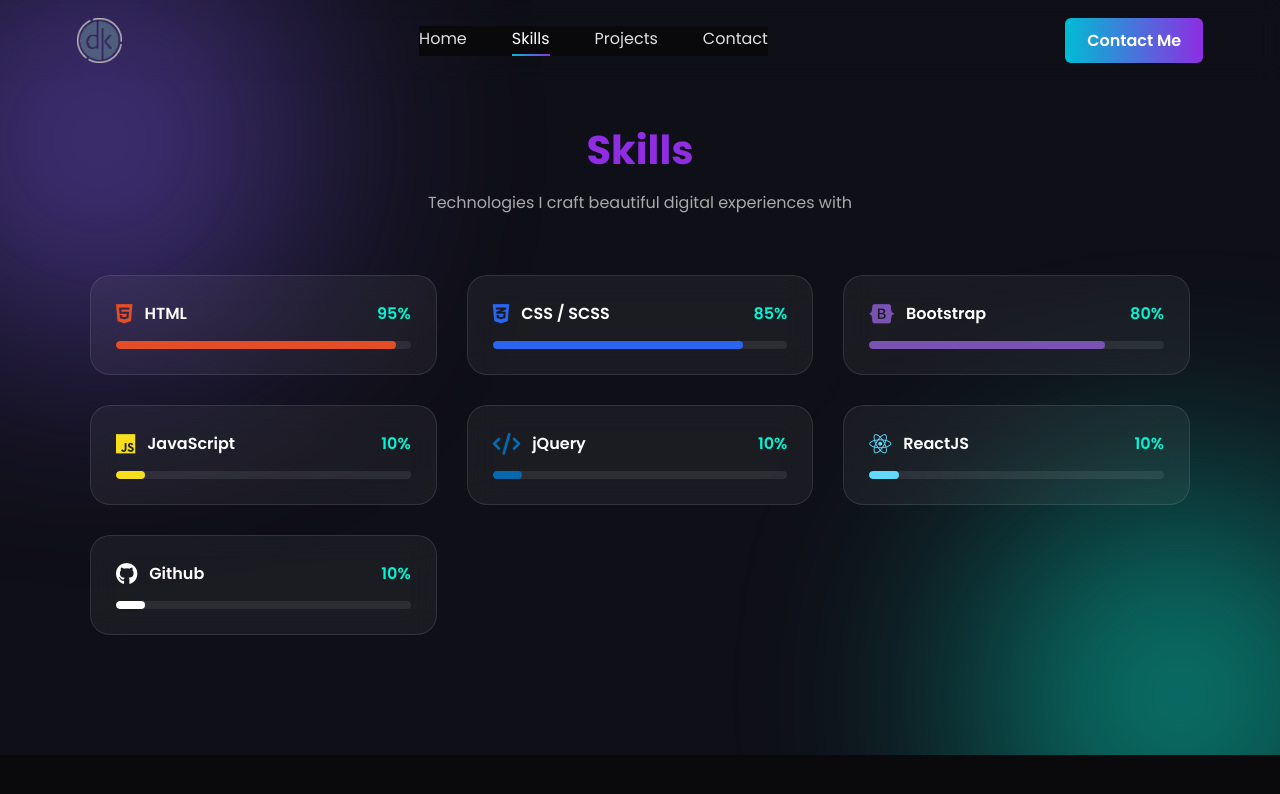
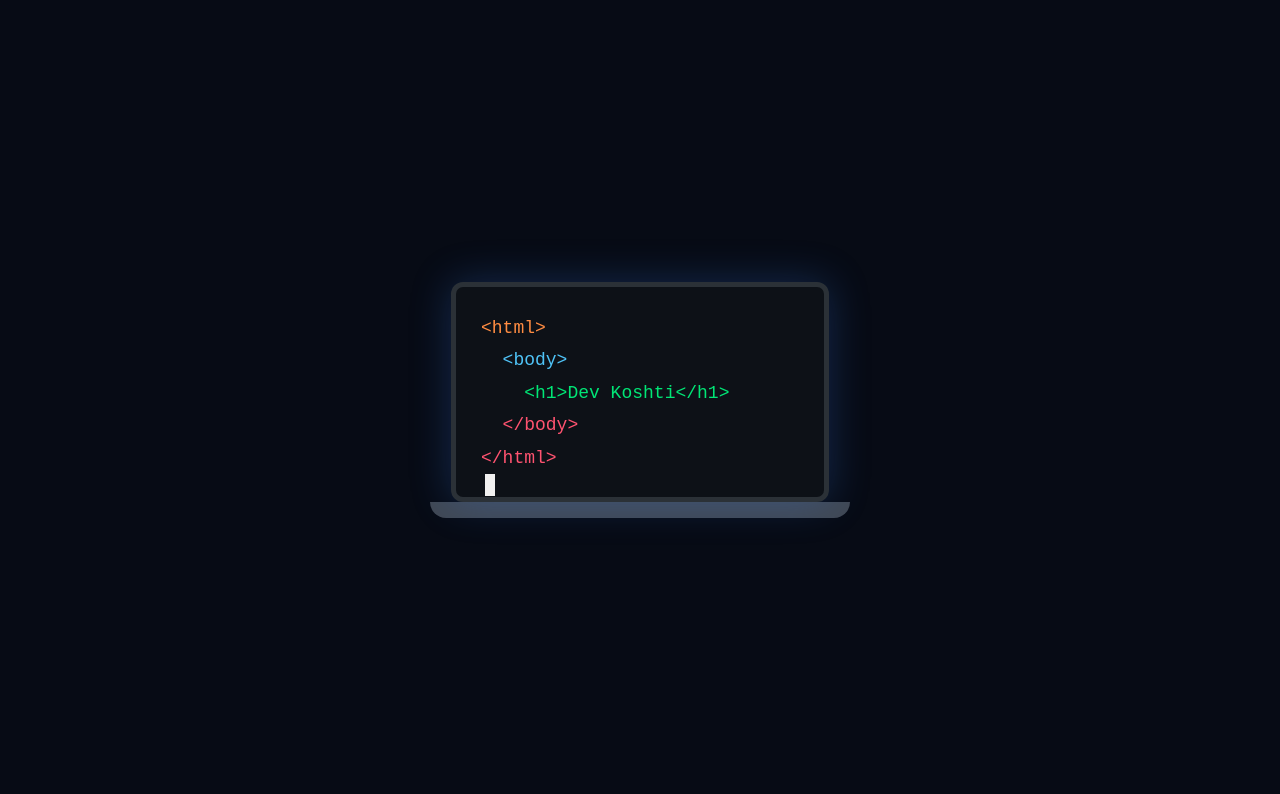
Before and after one commit to Devkoshti16/Portfolio, a React (Vite) app: page /Skills in a window 1280 px wide. Shown: the top 794 px of the page. Built offline with nearby package versions, Linux system fonts and the light colour scheme.

Commit message:
reloader update

```diff
--- a/src/App.jsx
+++ b/src/App.jsx
@@ -12,13 +12,13 @@ import "animate.css";
 function App() {
   const [loading, setLoading] = useState(true);
 
-  useEffect(() => {
-    const timer = setTimeout(() => {
-      setLoading(false);
-    }, 1500); // simulate loading for 1.5s
+  // useEffect(() => {
+  //   const timer = setTimeout(() => {
+  //     setLoading(false);
+  //   }, 1500); // simulate loading for 1.5s
 
-    return () => clearTimeout(timer);
-  }, []);
+  //   return () => clearTimeout(timer);
+  // }, []);
 
   if (loading) {
     return <Preloader />;
--- a/src/components/Header/Header.css
+++ b/src/components/Header/Header.css
@@ -1,14 +1,3 @@
-/* --- Root variables --- */
-:root {
-  --font-main: "Poppins", sans-serif;
-  --bg-dark: #0a0a0c;
-  --card-dark: #121215;
-  --text-light: #e0e0e0;
-  --primary-glow: #8e2de2;
-  --secondary-glow: #00bcd4;
-  --border-dark: #222;
-}
-
 /* --- Header Container --- */
 .header {
   display: flex;
@@ -85,7 +74,7 @@
 
 .nav-item:hover,
 .nav-item.active {
-  color: #fff;
+  color: var(--white);
 }
 
 .nav-item:hover::after,
--- a/src/components/Preloader/Preloader.css
+++ b/src/components/Preloader/Preloader.css
@@ -1,121 +1,144 @@
 #preloader {
   position: fixed;
   inset: 0;
-  background: radial-gradient(circle at center, var(--primary-color), #000);
+  background: #070b15;
   display: flex;
+  justify-content: center;
   align-items: center;
-  justify-content: center;
   z-index: 9999;
-  transition: opacity 1s ease, visibility 1s ease;
-  opacity: 1;
-  visibility: visible;
+  transition: 0.8s;
 }
 
 #preloader.fade-out {
   opacity: 0;
   visibility: hidden;
-  transform: scale(1.05);
 }
 
-.loader {
-  text-align: center;
-  color: var(--white);
-  font-family: "Poppins", sans-serif;
-  position: relative;
-  animation: fadeInUp 1s ease;
+.laptop {
+  display: flex;
+  flex-direction: column;
+  align-items: center;
 }
 
-/* Orbiting animation */
-.orbit {
-  width: 90px;
-  height: 90px;
-  border: 2px solid rgba(255, 255, 255, 0.2);
-  border-radius: 50%;
+.screen {
+  width: 90%;
+  height: 220px;
+
+  background: #0d1117;
+
+  border: 5px solid #2b3137;
+  border-radius: 12px;
+
+  overflow: hidden;
+
   position: relative;
-  margin: 0 auto 20px;
-  animation: rotate 2.4s linear infinite;
+
+  box-shadow: 0 0 40px rgba(59, 130, 246, 0.25);
 }
 
-.planet {
-  width: 15px;
-  height: 15px;
-  background: var(--secondary-color);
-  border-radius: 50%;
-  position: absolute;
-  top: -6px;
-  left: 50%;
-  transform: translateX(-50%);
-  box-shadow: 0 0 12px var(--secondary-color);
+.base {
+  width: 420px;
+  height: 16px;
+
+  background: #404854;
+  border-radius: 0 0 20px 20px;
 }
 
-.loader-text {
-  font-size: 1.4rem;
-  letter-spacing: 2px;
-  text-transform: capitalize;
-  font-weight: 600;
-  color: var(--white);
+.code {
+  padding: 25px;
+  font-family: monospace;
+  color: #fff;
+  font-size: 18px;
+  line-height: 1.8;
 }
 
-/* Animations */
-@keyframes rotate {
+.line {
+  display: block;
+  opacity: 0;
+  width: 0;
+  white-space: nowrap;
+  overflow: hidden;
+
+  animation:
+    typing 0.5s forwards,
+    reveal 0.2s forwards;
+}
+
+.line:nth-child(1) {
+  animation-delay: 0.2s;
+}
+.line:nth-child(2) {
+  animation-delay: 0.7s;
+}
+.line:nth-child(3) {
+  animation-delay: 1.2s;
+}
+.line:nth-child(4) {
+  animation-delay: 1.7s;
+}
+.line:nth-child(5) {
+  animation-delay: 2.2s;
+}
+
+.html {
+  color: #ff8c42;
+}
+.body {
+  color: #4fc3f7;
+}
+.dev {
+  color: #00e676;
+}
+.close {
+  color: #ff5370;
+}
+
+.cursor {
+  display: inline-block;
+
+  width: 10px;
+  height: 22px;
+
+  background: #fff;
+
+  margin-left: 4px;
+
+  animation: blink 0.8s infinite;
+}
+
+@keyframes typing {
+  from {
+    width: 0;
+  }
   to {
-    transform: rotate(360deg);
+    width: 100%;
   }
 }
 
-@keyframes fadeInUp {
-  from {
-    opacity: 0;
-    transform: translateY(15px);
-  }
-  to {
-    opacity: 1;
-    transform: translateY(0);
-  }
-}
-
-@keyframes fadeIn {
-  from {
-    opacity: 0.4;
-  }
+@keyframes reveal {
   to {
     opacity: 1;
   }
 }
 
-/* Tablet View */
-@media (max-width: 768px) {
-  .orbit {
-    width: 70px;
-    height: 70px;
-  }
-
-  .planet {
-    width: 12px;
-    height: 12px;
-    top: -5px;
-  }
-
-  .loader-text {
-    font-size: 1.2rem;
+@keyframes blink {
+  50% {
+    opacity: 0;
   }
 }
 
-/* Mobile View */
 @media (max-width: 480px) {
-  .orbit {
-    width: 55px;
-    height: 55px;
+  .screen {
+    height: 150px;
   }
 
-  .planet {
-    width: 10px;
-    height: 10px;
-    top: -4px;
+  .base {
+    width: 250px;
   }
 
-  .loader-text {
-    font-size: 1rem;
-    letter-spacing: 1.2px;
+  .code {
+    font-size: 14px;
+    padding: 18px;
+    line-height: 1.5;
   }
 }
--- a/src/components/Preloader/Preloader.jsx
+++ b/src/components/Preloader/Preloader.jsx
@@ -4,20 +4,36 @@ import "./Preloader.css";
 const Preloader = () => {
   const [fadeOut, setFadeOut] = useState(false);
 
-  let Name = "Dev Koshti";
-
   useEffect(() => {
-    const timer = setTimeout(() => setFadeOut(true), 1800);
+    const timer = setTimeout(() => setFadeOut(false), 2500);
     return () => clearTimeout(timer);
   }, []);
 
   return (
     <div id="preloader" className={fadeOut ? "fade-out" : ""}>
-      <div className="loader">
-        <div className="orbit">
-          <div className="planet"></div>
+      <div className="laptop">
+
+        <div className="screen">
+
+          <div className="code">
+            <span className="line html">&lt;html&gt;</span>
+            <span className="line body">&nbsp;&nbsp;&lt;body&gt;</span>
+            <span className="line dev">
+              &nbsp;&nbsp;&nbsp;&nbsp;&lt;h1&gt;Dev Koshti&lt;/h1&gt;
+            </span>
+            <span className="line close">
+              &nbsp;&nbsp;&lt;/body&gt;
+            </span>
+            <span className="line close">&lt;/html&gt;</span>
+
+            <span className="cursor"></span>
+
+          </div>
+
         </div>
-        <h2 className="loader-text">{Name}</h2>
+
+        <div className="base"></div>
+
       </div>
     </div>
   );
--- a/src/pages/Contact/Contact.css
+++ b/src/pages/Contact/Contact.css
@@ -18,7 +18,7 @@
 .contact-left h3 {
   font-size: 1.8rem;
   font-weight: 600;
-  color: #fff;
+  color: var(--white);
 }
 
 .contact-left p {
@@ -62,7 +62,7 @@
 
 .info-text h4 {
   margin: 0 0 5px 0;
-  color: #fff;
+  color: var(--white);
   font-weight: 600;
 }
 
@@ -95,7 +95,6 @@
 .contact-form textarea {
   width: 100%;
   padding: 12px 16px;
-  background: #0a0a0c;
   border: 1px solid var(--border-dark);
   border-radius: 8px;
   color: var(--text-light);
--- a/src/pages/Projects/Projects.css
+++ b/src/pages/Projects/Projects.css
@@ -1,14 +1,3 @@
-/* --- Root variables --- */
-:root {
-  --bg-dark: #0a0a0c;
-  --card-dark: #121215;
-  --text-light: #e0e0e0;
-  --text-muted: #888;
-  --primary-glow: #8e2de2;
-  --secondary-glow: #00bcd4;
-  --border-dark: #222;
-}
-
 /* --- Section --- */
 .projects {
   background: var(--bg-dark);
@@ -62,7 +51,11 @@
   right: 0;
   padding: 1.5rem;
   transform: translateY(calc(100% - 65px));
-  background: linear-gradient(to top, rgba(18, 18, 21, 1) 70%, rgba(18, 18, 21, 0.8));
+  background: linear-gradient(
+    to top,
+    rgba(18, 18, 21, 1) 70%,
+    rgba(18, 18, 21, 0.8)
+  );
   backdrop-filter: blur(5px);
   transition: transform 0.45s cubic-bezier(0.25, 0.8, 0.25, 1);
 }
@@ -80,7 +73,7 @@
 }
 
 .project-content h3 {
-  color: #fff;
+  color: var(--white);
   font-size: 1.3rem;
   margin: 0 0 0.5rem 0;
 }
@@ -131,7 +124,11 @@
 }
 
 .primary-btn {
-  background: linear-gradient(90deg, var(--secondary-glow), var(--primary-glow));
+  background: linear-gradient(
+    90deg,
+    var(--secondary-glow),
+    var(--primary-glow)
+  );
   color: white;
 }
 
--- a/src/pages/Skills/Skills.css
+++ b/src/pages/Skills/Skills.css
@@ -3,10 +3,9 @@
 .skills-section {
   position: relative;
   padding: 120px 5%;
-  background: #0f0f17;
   font-family: "Poppins", sans-serif;
   overflow: hidden;
-  color: #fff;
+  color: var(--white);
 }
 
 /* Animated Background Blobs */
@@ -23,13 +22,13 @@
 }
 
 .skills-bg::before {
-  background: #7f5af0;
+  background: var(--primary-color);
   top: -100px;
   left: -100px;
 }
 
 .skills-bg::after {
-  background: #00f5d4;
+  background: var(--secondary-color);
   bottom: -100px;
   right: -100px;
 }
@@ -48,7 +47,7 @@
 
 .skills-sub {
   text-align: center;
-  color: #aaa;
+  color: var(--sub-text);
   margin-bottom: 60px;
   font-size: 1rem;
 }
@@ -78,7 +77,7 @@
   inset: 0;
   border-radius: 20px;
   padding: 1px;
-  background: linear-gradient(120deg, #7f5af0, #00f5d4);
+  background: linear-gradient(120deg, var(--primary-color), var(--secondary-color));
   -webkit-mask: linear-gradient(#000 0 0) content-box,
     linear-gradient(#000 0 0);
   -webkit-mask-composite: xor;
@@ -115,7 +114,7 @@
 
 .skill-header span {
   font-weight: 600;
-  color: #00f5d4;
+  color: var(--secondary-color);
 }
 
 /* Skill Bar */
```
